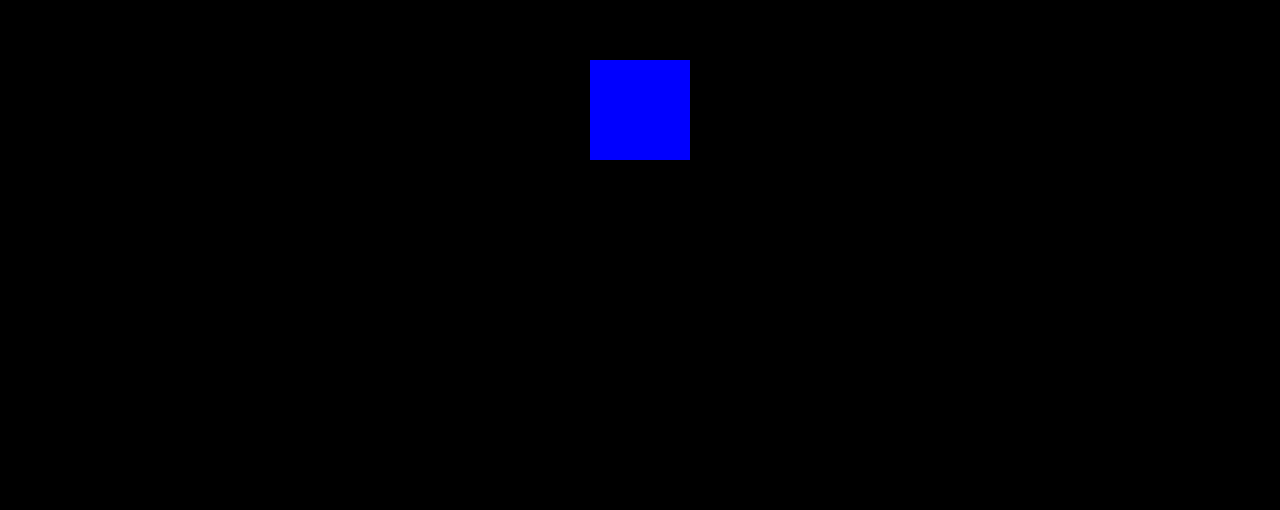
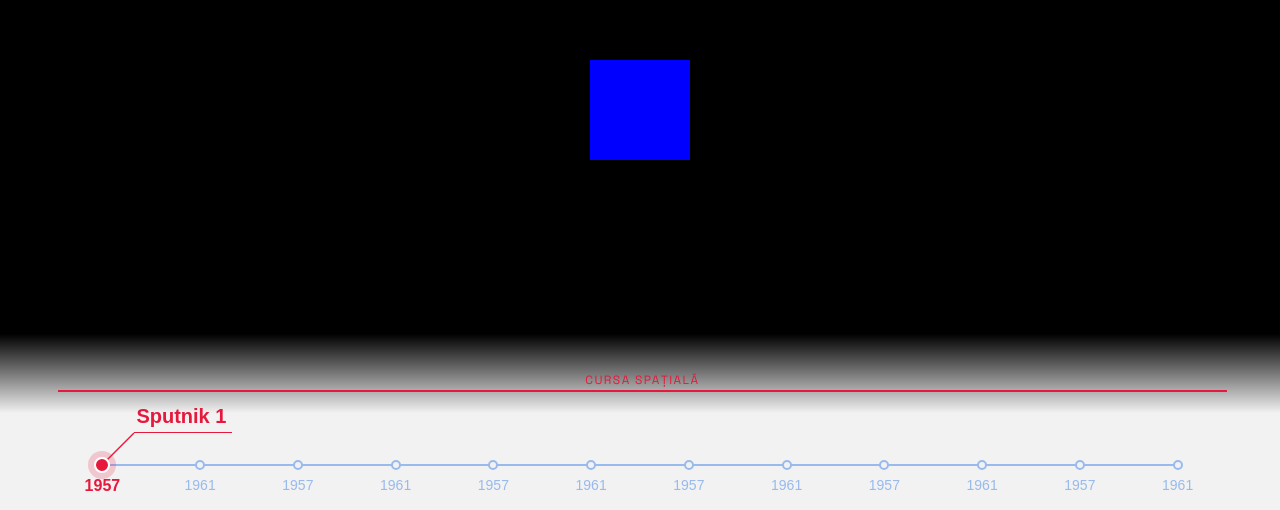
Before and after one commit to Aliph-Null/notForgotten, a plain HTML site: page index.html in a window 1280 px wide. Shown: the part 290-800 px from the top of the page. Drawn offline with Linux system fonts and the light colour scheme.

Commit message:
Add files via upload

```diff
--- a/index.html
+++ b/index.html
@@ -4,13 +4,15 @@
     <meta charset="UTF-8" />
     <title>Nasa project</title>
     <link rel="stylesheet" href="core_viewer.css" />
+    <link rel="stylesheet" href="timeline.css" />
   </head>
   <body>
     <div class="scroller-container" id="scroller">
       <!-- Iframes aici -->
     </div>
-    <!-- absolute timeline here -->
+    <nav class="timeline" id="timeline"></nav>
 
     <script src="core_viewer.js"></script>
+    <script src="timeline.js"></script>
   </body>
 </html>
--- a/pages.json
+++ b/pages.json
@@ -1,7 +1,35 @@
 {
   "horizontal": true,
   "sections": [
-    { "id": "sec-1", "title": "Blue Square", "path": "Section1/index.html" },
-    { "id": "sec-2", "title": "Red Circle", "path": "Section2/index.html" }
+    { "id": "sec-1", "title": "Sputnik 1", "year": "1957", "era": "Cursa spațială", "path": "Section1/index.html" },
+    { "id": "sec-2", "title": "Gagarin", "year": "1961", "era": "Cursa spațială", "path": "Section2/index.html" },
+    { "id": "sec-3", "title": "Sputnik 1", "year": "1957", "era": "Cursa spațială", "path": "Section1/index.html" },
+    { "id": "sec-4", "title": "Gagarin", "year": "1961", "era": "Cursa spațială", "path": "Section2/index.html" },
+    { "id": "sec-5", "title": "Sputnik 1", "year": "1957", "era": "Cursa spațială", "path": "Section1/index.html" },
+    { "id": "sec-6", "title": "Gagarin", "year": "1961", "era": "Cursa spațială", "path": "Section2/index.html" },
+    { "id": "sec-7", "title": "Sputnik 1", "year": "1957", "era": "Cursa spațială", "path": "Section1/index.html" },
+    { "id": "sec-8", "title": "Gagarin", "year": "1961", "era": "Cursa spațială", "path": "Section2/index.html" },
+    { "id": "sec-9", "title": "Sputnik 1", "year": "1957", "era": "Cursa spațială", "path": "Section1/index.html" },
+    { "id": "sec-10", "title": "Gagarin", "year": "1961", "era": "Cursa spațială", "path": "Section2/index.html" },
+    { "id": "sec-11", "title": "Sputnik 1", "year": "1957", "era": "Cursa spațială", "path": "Section1/index.html" },
+    { "id": "sec-12", "title": "Gagarin", "year": "1961", "era": "Cursa spațială", "path": "Section2/index.html" },
+    { "id": "sec-13", "title": "Sputnik 1", "year": "1957", "era": "Cursa spațială", "path": "Section1/index.html" },
+    { "id": "sec-14", "title": "Gagarin", "year": "1961", "era": "Cursa spațială", "path": "Section2/index.html" },
+    { "id": "sec-15", "title": "Sputnik 1", "year": "1957", "era": "Cursa spațială", "path": "Section1/index.html" },
+    { "id": "sec-16", "title": "Gagarin", "year": "1961", "era": "Cursa spațială", "path": "Section2/index.html" },
+    { "id": "sec-17", "title": "Sputnik 1", "year": "1957", "era": "Cursa spațială", "path": "Section1/index.html" },
+    { "id": "sec-18", "title": "Gagarin", "year": "1961", "era": "Cursa spațială", "path": "Section2/index.html" },
+    { "id": "sec-19", "title": "Sputnik 1", "year": "1957", "era": "Cursa spațială", "path": "Section1/index.html" },
+    { "id": "sec-20", "title": "Gagarin", "year": "1961", "era": "Cursa spațială", "path": "Section2/index.html" },
+    { "id": "sec-21", "title": "Sputnik 1", "year": "1957", "era": "Cursa spațială", "path": "Section1/index.html" },
+    { "id": "sec-22", "title": "Gagarin", "year": "1961", "era": "Cursa spațială", "path": "Section2/index.html" },
+    { "id": "sec-23", "title": "Sputnik 1", "year": "1957", "era": "Cursa spațială", "path": "Section1/index.html" },
+    { "id": "sec-24", "title": "Gagarin", "year": "1961", "era": "Cursa spațială", "path": "Section2/index.html" },
+    { "id": "sec-25", "title": "Sputnik 1", "year": "1957", "era": "Cursa spațială", "path": "Section1/index.html" },
+    { "id": "sec-26", "title": "Gagarin", "year": "1961", "era": "Antichitate", "path": "Section2/index.html" },
+    { "id": "sec-27", "title": "Sputnik 1", "year": "1957", "era": "Antichitate", "path": "Section1/index.html" },
+    { "id": "sec-28", "title": "Gagarin", "year": "1961", "era": "Antichitate", "path": "Section2/index.html" },
+    { "id": "sec-29", "title": "Sputnik 1", "year": "1957", "era": "Antichitate", "path": "Section1/index.html" },
+    { "id": "sec-30", "title": "Gagarin", "year": "1961", "era": "Antichitate", "path": "Section2/index.html" }
   ]
 }
--- /dev/null
+++ b/timeline.css
@@ -0,0 +1,239 @@
+.timeline {
+  position: fixed;
+  left: 0;
+  right: 0;
+  bottom: 0;
+  z-index: 10;
+  padding: 36px 8vw 44px;
+  background: linear-gradient(to top, var(--color-bg, #f2f2f2) 55%, transparent);
+  pointer-events: none;
+  font-family: var(--font-display, "Space Grotesk", sans-serif);
+  overflow: hidden;
+}
+
+.timeline-eras {
+  position: relative;
+  height: 22px;
+  margin-bottom: 72px;
+  pointer-events: auto;
+}
+
+.timeline-era {
+  position: absolute;
+  top: 0;
+  height: 100%;
+  padding: 0 4px;
+  background: none;
+  border: none;
+  border-bottom: 1px solid var(--color-inactive, #98baed);
+  color: var(--color-inactive, #98baed);
+  font: inherit;
+  font-size: 0.75rem;
+  letter-spacing: 0.12em;
+  text-transform: uppercase;
+  white-space: nowrap;
+  overflow: hidden;
+  text-overflow: ellipsis;
+  cursor: pointer;
+  transition: left 0.5s ease, width 0.5s ease, opacity 0.3s ease, color 0.3s ease;
+}
+
+.timeline-era:hover {
+  color: var(--color-primary-dark, #001146);
+}
+
+.timeline-era.active {
+  color: var(--color-accent, #e6193c);
+  border-bottom: 2px solid var(--color-accent, #e6193c);
+}
+
+.timeline-era.hidden {
+  opacity: 0;
+  pointer-events: none;
+}
+
+.timeline-track {
+  position: relative;
+  height: 2px;
+  background: var(--color-inactive, #98baed);
+  border-radius: 2px;
+  pointer-events: auto;
+}
+
+.timeline-progress {
+  position: absolute;
+  left: 0;
+  top: 0;
+  height: 100%;
+  width: 0;
+  background: var(--color-primary-dark, #001146);
+  border-radius: 2px;
+  transition: width 0.5s ease;
+}
+
+.timeline-point {
+  position: absolute;
+  top: 50%;
+  width: 28px;
+  height: 28px;
+  transform: translate(-50%, -50%);
+  display: flex;
+  align-items: center;
+  justify-content: center;
+  background: none;
+  border: none;
+  cursor: pointer;
+  transition: left 0.5s ease, opacity 0.3s ease;
+}
+
+.timeline-point.hidden {
+  opacity: 0;
+  pointer-events: none;
+}
+
+.timeline-dot {
+  position: relative;
+  z-index: 1;
+  width: 10px;
+  height: 10px;
+  border-radius: 50%;
+  background: var(--color-bg, #f2f2f2);
+  border: 2px solid var(--color-inactive, #98baed);
+  transition: all 0.3s ease;
+}
+
+.timeline-point:hover .timeline-dot {
+  border-color: var(--color-primary-dark, #001146);
+  transform: scale(1.2);
+}
+
+.timeline-point.passed .timeline-dot {
+  background: var(--color-primary-dark, #001146);
+  border-color: var(--color-primary-dark, #001146);
+}
+
+.timeline-point.active .timeline-dot {
+  width: 16px;
+  height: 16px;
+  background: var(--color-accent, #e6193c);
+  border-color: var(--color-surface, #ffffff);
+  box-shadow: 0 0 0 6px rgba(230, 25, 60, 0.2);
+}
+
+.timeline-year {
+  position: absolute;
+  top: 26px;
+  left: 50%;
+  transform: translateX(-50%);
+  white-space: nowrap;
+  font-size: 0.875rem;
+  font-variant-numeric: tabular-nums;
+  color: var(--color-inactive, #98baed);
+  transition: all 0.3s ease;
+}
+
+.timeline-point.active .timeline-year {
+  font-size: var(--text-body, 1rem);
+  font-weight: 700;
+  color: var(--color-accent, #e6193c);
+}
+
+.timeline-callout {
+  position: absolute;
+  left: 50%;
+  bottom: 50%;
+  pointer-events: none;
+  opacity: 0;
+  transition: opacity 0.3s ease;
+}
+
+.timeline-callout-line {
+  position: absolute;
+  left: 0;
+  bottom: 0;
+  overflow: visible;
+}
+
+.timeline-callout-line line {
+  stroke: var(--color-inactive, #98baed);
+  stroke-width: 1.5;
+  stroke-dasharray: 46;
+  stroke-dashoffset: 46;
+  transition: stroke-dashoffset 0.4s ease;
+}
+
+.timeline-title {
+  position: absolute;
+  left: 32px;
+  bottom: 32px;
+  padding: 0 6px 4px 2px;
+  border-bottom: 1.5px solid var(--color-inactive, #98baed);
+  white-space: nowrap;
+  font-size: var(--text-body, 1rem);
+  font-weight: 600;
+  color: var(--color-primary-dark, #001146);
+  opacity: 0;
+  transform: translateY(4px);
+  transition: opacity 0.3s ease 0.2s, transform 0.3s ease 0.2s;
+}
+
+.timeline-point.active .timeline-callout,
+.timeline-point:hover .timeline-callout {
+  opacity: 1;
+}
+
+.timeline-point.active .timeline-callout-line line,
+.timeline-point:hover .timeline-callout-line line {
+  stroke-dashoffset: 0;
+}
+
+.timeline-point.active .timeline-title,
+.timeline-point:hover .timeline-title {
+  opacity: 1;
+  transform: translateY(0);
+}
+
+.timeline-point.active .timeline-callout-line line {
+  stroke: var(--color-accent, #e6193c);
+}
+
+.timeline-point.active .timeline-title {
+  font-size: var(--text-subtitle, 1.25rem);
+  font-weight: 700;
+  color: var(--color-accent, #e6193c);
+  border-bottom-color: var(--color-accent, #e6193c);
+}
+
+.timeline-point.flip .timeline-callout-line {
+  left: auto;
+  right: 0;
+  transform: scaleX(-1);
+}
+.timeline-point.flip .timeline-callout {
+  left: auto;
+  right: 50%;
+}
+.timeline-point.flip .timeline-title {
+  left: auto;
+  right: 32px;
+  padding: 0 2px 4px 6px;
+}
+
+@media (max-width: 600px) {
+  .timeline {
+    padding: 24px 6vw 36px;
+  }
+  .timeline-eras {
+    margin-bottom: 60px;
+  }
+  .timeline-era {
+    font-size: 0.625rem;
+    letter-spacing: 0.08em;
+  }
+  .timeline-point.active .timeline-title {
+    font-size: var(--text-body, 1rem);
+  }
+  .timeline-year {
+    font-size: 0.75rem;
+  }
+}
--- /dev/null
+++ b/timeline.js
@@ -0,0 +1,144 @@
+const VISIBLE = 12;
+
+function visibleForWidth(n) {
+  const w = window.innerWidth;
+  const max = w < 600 ? 5 : w < 1000 ? 8 : VISIBLE;
+  return Math.min(max, n);
+}
+
+async function initTimeline() {
+  const response = await fetch("pages.json");
+  const data = await response.json();
+  const scroller = document.getElementById("scroller");
+  const timeline = document.getElementById("timeline");
+  const isHorizontal = Boolean(data.horizontal);
+  const sections = data.sections;
+  const n = sections.length;
+  let visible = visibleForWidth(n);
+  let span = Math.max(visible - 1, 1);
+
+  const eras = [];
+  sections.forEach((sec, i) => {
+    if (!sec.era) return;
+    const prev = eras[eras.length - 1];
+    if (prev && prev.name === sec.era && prev.end === i - 1) prev.end = i;
+    else eras.push({ name: sec.era, start: i, end: i });
+  });
+
+  const erasRow = document.createElement("div");
+  erasRow.className = "timeline-eras";
+  const eraEls = eras.map((era) => {
+    const el = document.createElement("button");
+    el.type = "button";
+    el.className = "timeline-era";
+    el.textContent = era.name;
+    el.addEventListener("click", () => goTo(era.start));
+    erasRow.appendChild(el);
+    return el;
+  });
+
+  const track = document.createElement("div");
+  track.className = "timeline-track";
+
+  const progress = document.createElement("div");
+  progress.className = "timeline-progress";
+  track.appendChild(progress);
+
+  const points = sections.map((sec, i) => {
+    const point = document.createElement("button");
+    point.type = "button";
+    point.className = "timeline-point";
+    point.title = sec.title;
+
+    const callout = document.createElement("span");
+    callout.className = "timeline-callout";
+    callout.innerHTML =
+      '<svg class="timeline-callout-line" width="32" height="32" viewBox="0 0 32 32">' +
+      '<line x1="0" y1="32" x2="32" y2="0" /></svg>';
+    const title = document.createElement("span");
+    title.className = "timeline-title";
+    title.textContent = sec.title;
+    callout.appendChild(title);
+
+    const dot = document.createElement("span");
+    dot.className = "timeline-dot";
+
+    const year = document.createElement("span");
+    year.className = "timeline-year";
+    year.textContent = sec.year ?? "";
+
+    point.append(callout, dot, year);
+    point.addEventListener("click", () => goTo(i));
+    track.appendChild(point);
+    return point;
+  });
+
+  if (eras.length) timeline.appendChild(erasRow);
+  timeline.appendChild(track);
+
+  function goTo(i) {
+    if (isHorizontal) scroller.scrollTo({ left: i * scroller.clientWidth });
+    else scroller.scrollTo({ top: i * scroller.clientHeight });
+  }
+
+  const posOf = (i, windowStart) => ((i - windowStart) / span) * 100;
+
+  let lastActive = -1;
+
+  function update() {
+    const pos = isHorizontal
+      ? scroller.scrollLeft / scroller.clientWidth
+      : scroller.scrollTop / scroller.clientHeight;
+    const active = Math.min(Math.max(Math.round(pos), 0), n - 1);
+    if (active === lastActive) return;
+    lastActive = active;
+
+    const windowStart = Math.min(
+      Math.max(active - Math.floor(visible / 2), 0),
+      n - visible,
+    );
+    const windowEnd = windowStart + visible - 1;
+
+    points.forEach((p, i) => {
+      const left = posOf(i, windowStart);
+      p.style.left = left + "%";
+      p.classList.toggle("hidden", i < windowStart || i > windowEnd);
+      p.classList.toggle("active", i === active);
+      p.classList.toggle("passed", i < active);
+      p.classList.toggle("flip", left > 75);
+    });
+
+    progress.style.width = Math.max(posOf(active, windowStart), 0) + "%";
+
+    eraEls.forEach((el, k) => {
+      const era = eras[k];
+      const from = Math.max(posOf(era.start - 0.5, windowStart), -5);
+      const to = Math.min(posOf(era.end + 0.5, windowStart), 105);
+      const outside = era.end < windowStart || era.start > windowEnd;
+      el.style.left = `calc(${from}% + 4px)`;
+      el.style.width = `calc(${Math.max(to - from, 0)}% - 8px)`;
+      el.classList.toggle("hidden", outside);
+      el.classList.toggle("active", active >= era.start && active <= era.end);
+    });
+  }
+
+  timeline.addEventListener(
+    "wheel",
+    (e) => {
+      e.preventDefault();
+      scroller.scrollBy(isHorizontal ? { left: e.deltaY } : { top: e.deltaY });
+    },
+    { passive: false },
+  );
+
+  scroller.addEventListener("scroll", update);
+  window.addEventListener("resize", () => {
+    visible = visibleForWidth(n);
+    span = Math.max(visible - 1, 1);
+    lastActive = -1;
+    update();
+  });
+  update();
+}
+
+initTimeline();
```
